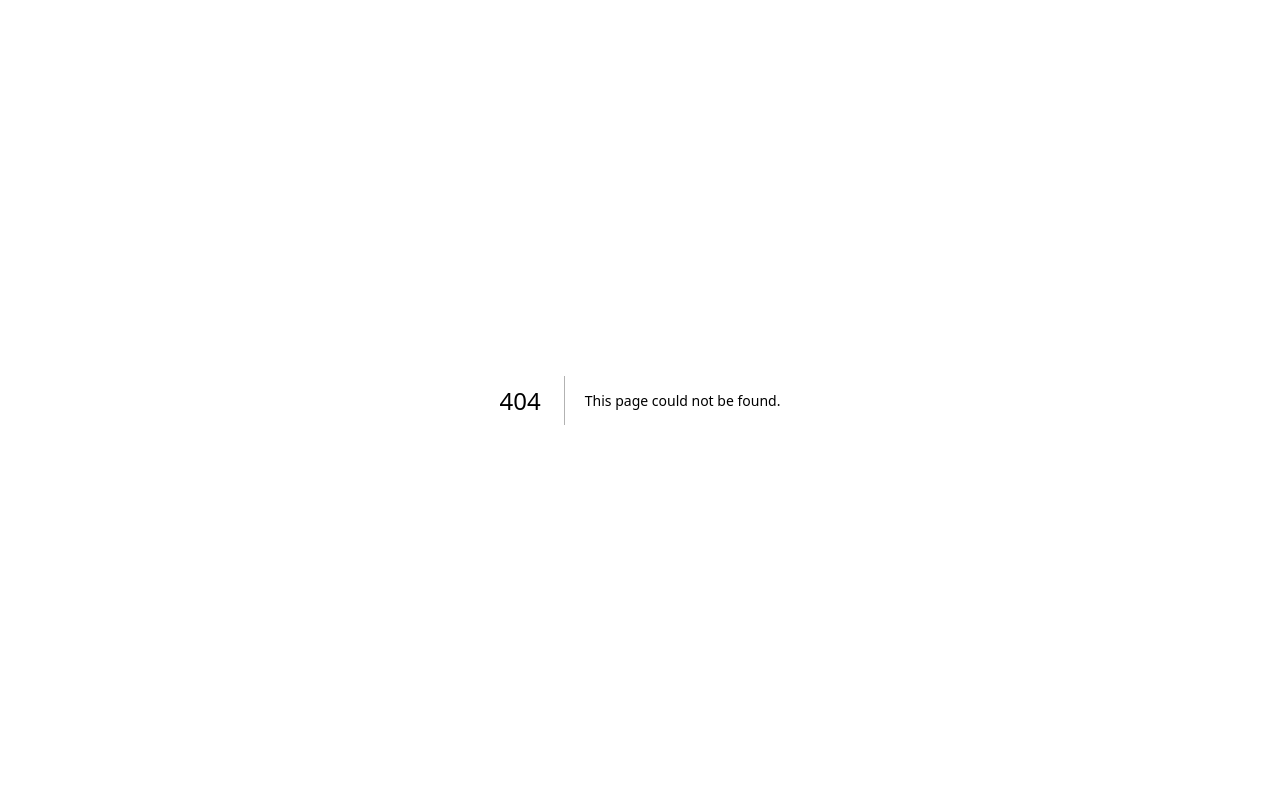
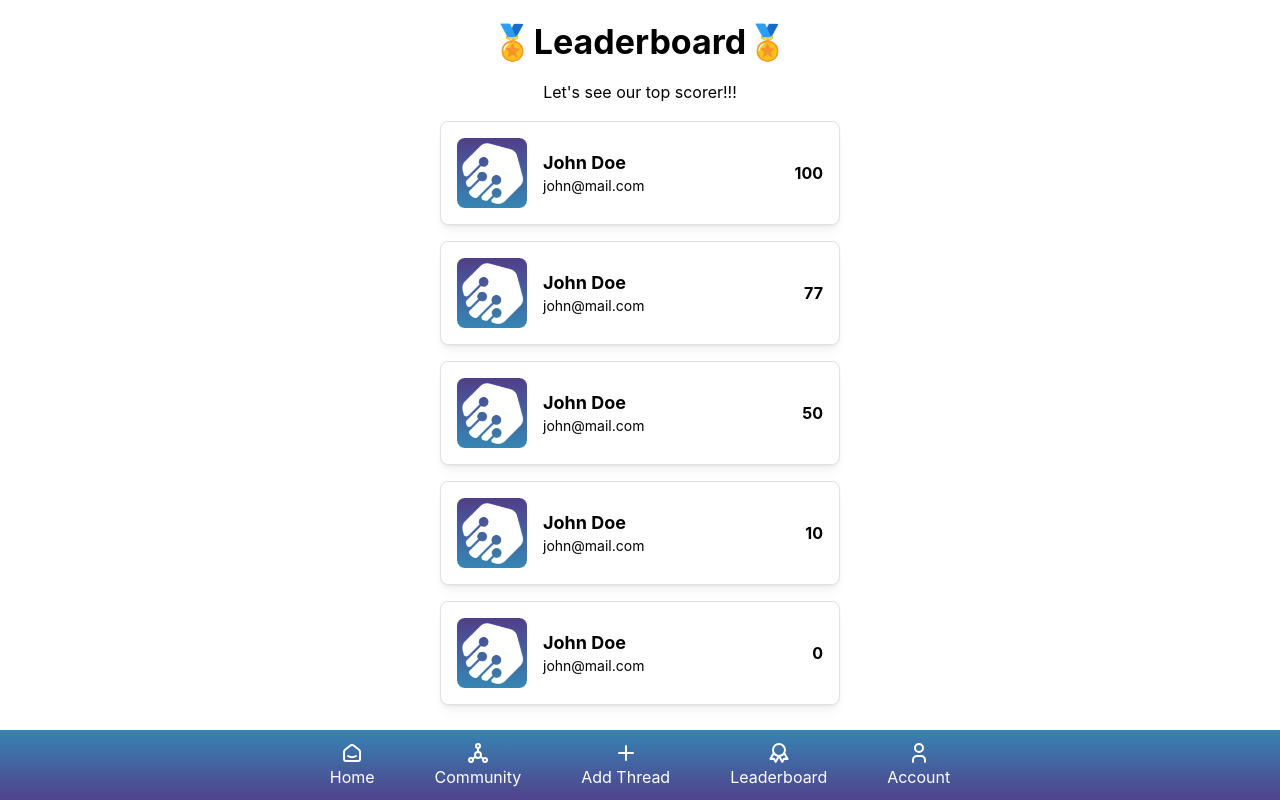
Before and after one commit to ivantandella/forum-next-js, a Next.js app: page /leaderboard in a window 1280 px wide. Before the commit this address had no page. Built offline with nearby package versions, Linux system fonts and the light colour scheme.

Commit message:
feat: create community & leaderboard page

```diff
--- a/components/navbar.tsx
+++ b/components/navbar.tsx
@@ -11,7 +11,7 @@ export default function Navbar() {
   return (
     <Flex
       style={{
-        backgroundImage: `linear-gradient(to bottom, ${PRIMARY_COLOR_1}, ${PRIMARY_COLOR_2})`,
+        backgroundImage: `linear-gradient(to top, ${PRIMARY_COLOR_1}, ${PRIMARY_COLOR_2})`,
       }}
       w={"100%"}
       h={70}
@@ -25,13 +25,13 @@ export default function Navbar() {
       <NavMenu name="Home" href="/">
         <IconHome />
       </NavMenu>
-      <NavMenu name="Community" href="/">
+      <NavMenu name="Community" href="/community">
         <IconSocial />
       </NavMenu>
       <NavMenu name="Add Thread" href="/">
         <IconPlus />
       </NavMenu>
-      <NavMenu name="Leaderboard" href="/">
+      <NavMenu name="Leaderboard" href="/leaderboard">
         <IconAward />
       </NavMenu>
       <NavMenu name="Account" href="/">
--- /dev/null
+++ b/components/users-card.tsx
@@ -0,0 +1,26 @@
+import { Card, Flex, Group, Image, Text, Title } from "@mantine/core";
+
+type UserCardPropsType = {
+  name: string;
+  mail: string;
+  score?: number;
+  avatar: string;
+};
+
+export default function UserCard(props: UserCardPropsType) {
+  const { avatar, name, mail, score } = props;
+  return (
+    <Card withBorder shadow="sm" radius={"md"} w={400}>
+      <Flex justify={"space-between"} align={"center"}>
+        <Group>
+          <Image src={avatar} alt={name} radius={"md"} w={70} h={70} />
+          <div>
+            <Title order={4}>{name}</Title>
+            <Text size="sm">{mail}</Text>
+          </div>
+        </Group>
+        <Text fw={"bold"}>{score}</Text>
+      </Flex>
+    </Card>
+  );
+}
--- /dev/null
+++ b/pages/leaderboard/index.tsx
@@ -0,0 +1,53 @@
+import { Flex, Text, Title } from "@mantine/core";
+import Navbar from "../../components/navbar";
+import UserCard from "../../components/users-card";
+
+export default function LeaderboardPage() {
+  return (
+    <div style={{ minHeight: "100vh" }}>
+      <Flex
+        direction={"column"}
+        gap={"md"}
+        justify={"center"}
+        align={"center"}
+        pt={"lg"}
+        mb={80}
+      >
+        <Title>🏅Leaderboard🏅</Title>
+        <Text>Let's see our top scorer!!!</Text>
+        <UserCard
+          name="John Doe"
+          mail="john@mail.com"
+          avatar="/forum-logo.png"
+          score={100}
+        />
+        <UserCard
+          name="John Doe"
+          mail="john@mail.com"
+          avatar="/forum-logo.png"
+          score={77}
+        />
+        <UserCard
+          name="John Doe"
+          mail="john@mail.com"
+          avatar="/forum-logo.png"
+          score={50}
+        />
+        <UserCard
+          name="John Doe"
+          mail="john@mail.com"
+          avatar="/forum-logo.png"
+          score={10}
+        />
+        <UserCard
+          name="John Doe"
+          mail="john@mail.com"
+          avatar="/forum-logo.png"
+          score={0}
+        />
+      </Flex>
+
+      <Navbar />
+    </div>
+  );
+}
```
Also changed, not shown: pages/community/index.tsx (added, +47 -0 lines), pages/index.tsx (+4 -4 lines).
